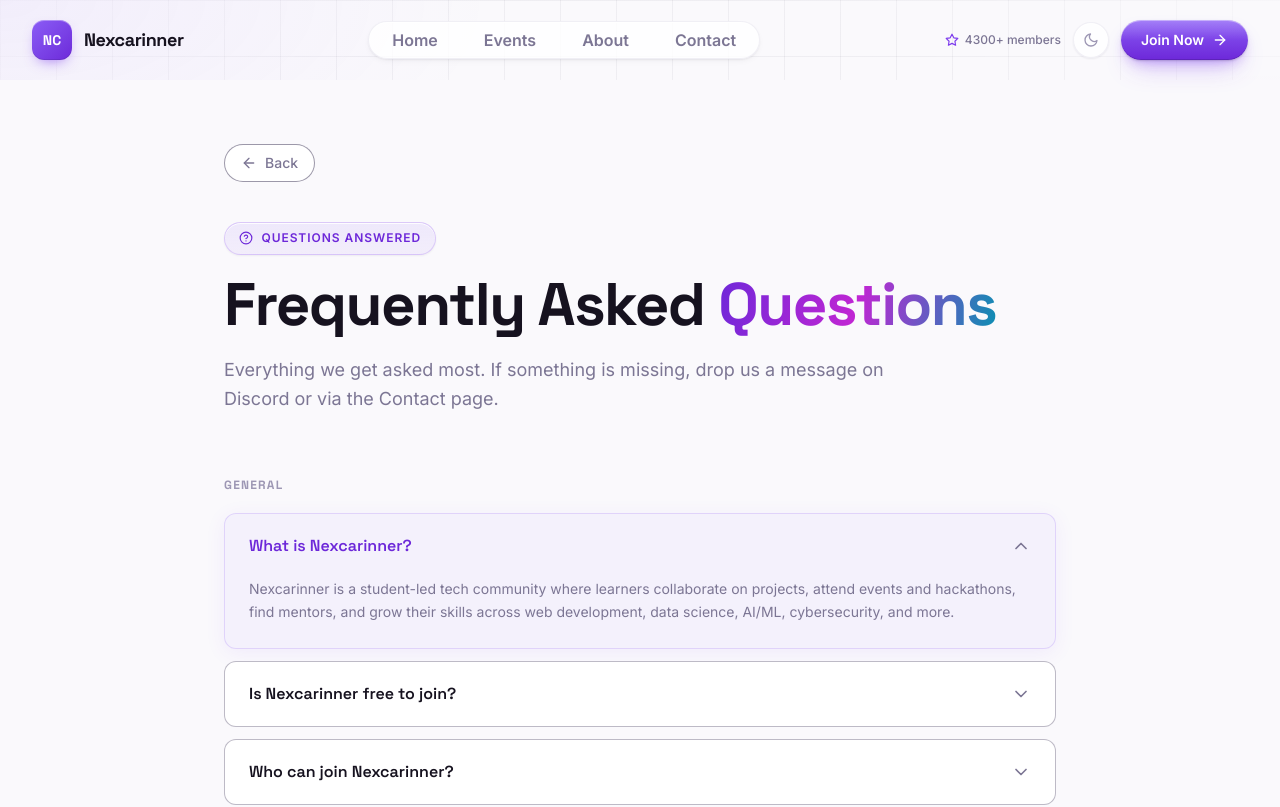
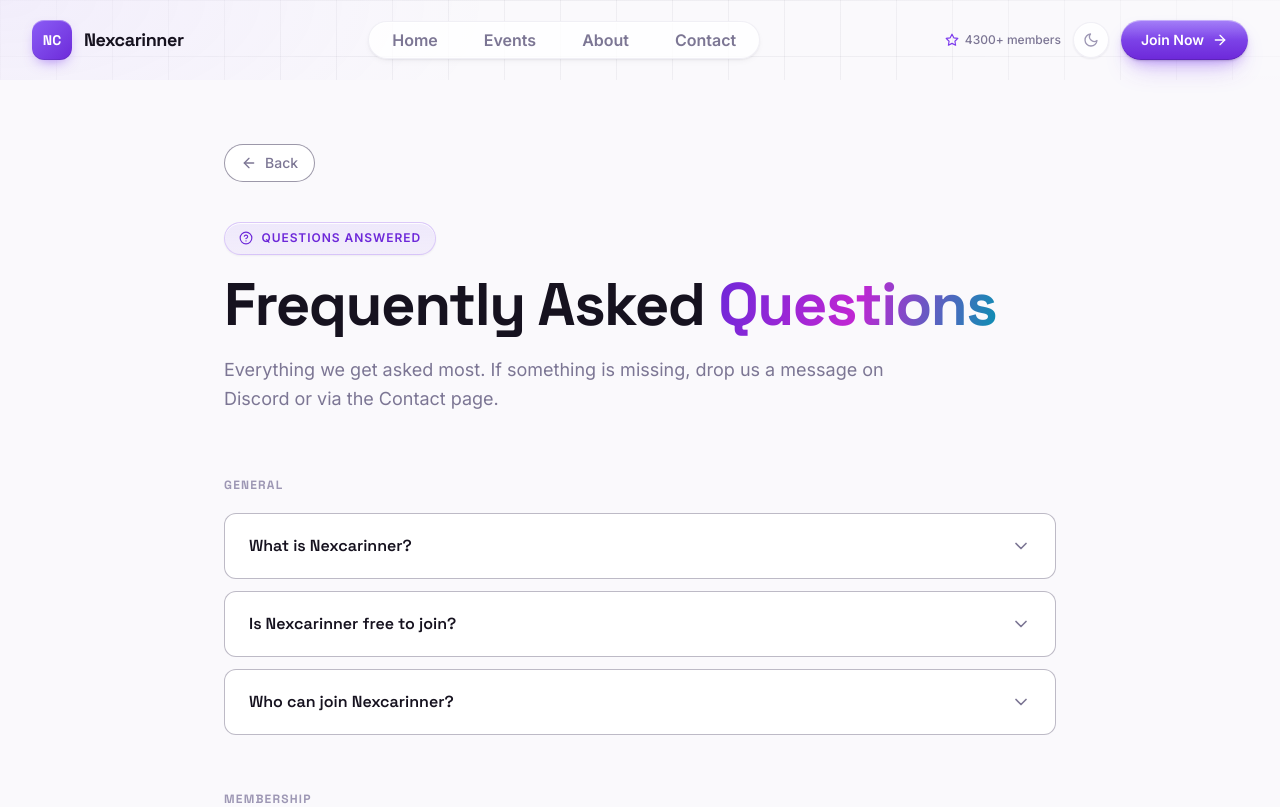
Before and after one commit to codexxxx07/Nexcarinner_Website, a React (Vite) app in the folder FrontEnd/: page /faq in a window 1280 px wide. Shown: the top 807 px of the page. Built offline with nearby package versions, Linux system fonts and the light colour scheme.

Commit message:
Fixed Conflicts

```diff
--- /dev/null
+++ b/FrontEnd/src/components/Accordion.jsx
@@ -0,0 +1,94 @@
+import { useState } from 'react'
+import { FiChevronDown } from 'react-icons/fi'
+import { useTheme } from '../context/ThemeContext'
+
+const AccordionItem = ({ question, answer, isOpen, onToggle }) => {
+  const { dark } = useTheme()
+
+  return (
+    <div
+      className={`overflow-hidden rounded-xl border transition-all duration-300 ${
+        isOpen
+          ? dark
+            ? 'border-white/14 bg-white/6 shadow-[0_4px_20px_rgba(0,0,0,0.4)]'
+            : 'border-brand-500/20 bg-brand-500/5 shadow-[0_4px_20px_rgba(124,58,237,0.08)]'
+          : dark
+          ? 'border-white/8 bg-[#1a1a1a]'
+          : 'border-ink-300/40 bg-white'
+      }`}
+    >
+      <button
+        type="button"
+        onClick={onToggle}
+        aria-expanded={isOpen}
+        className={`flex w-full items-center justify-between px-6 py-5 text-left transition-colors duration-200 ${
+          dark ? 'hover:bg-white/4' : 'hover:bg-brand-500/5'
+        }`}
+      >
+        <span
+          className={`font-display text-base font-semibold transition-colors duration-300 ${
+            dark
+              ? isOpen ? 'text-white' : 'text-gray-300'
+              : isOpen ? 'text-brand-700' : 'text-ink-50'
+          }`}
+        >
+          {question}
+        </span>
+        <FiChevronDown
+          className={`ml-4 h-5 w-5 shrink-0 transition-all duration-300 ${
+            isOpen ? 'rotate-180' : 'rotate-0'
+          } ${dark ? 'text-gray-500' : 'text-ink-400'}`}
+        />
+      </button>
+
+      {/* Smooth height animation via max-height */}
+      <div
+        className={`overflow-hidden transition-all duration-300 ease-in-out ${
+          isOpen ? 'max-h-96 opacity-100' : 'max-h-0 opacity-0'
+        }`}
+      >
+        <p
+          className={`px-6 pb-6 text-sm leading-relaxed transition-colors duration-300 ${
+            dark ? 'text-gray-400' : 'text-ink-400'
+          }`}
+        >
+          {answer}
+        </p>
+      </div>
+    </div>
+  )
+}
+
+/**
+ * Reusable accordion. Pass items as an array of { question, answer }.
+ * Set allowMultiple to let more than one item stay open at once.
+ */
+const Accordion = ({ items = [], allowMultiple = false, className = '' }) => {
+  const [openIndexes, setOpenIndexes] = useState([])
+
+  const toggle = (index) => {
+    setOpenIndexes((prev) =>
+      prev.includes(index)
+        ? prev.filter((i) => i !== index)
+        : allowMultiple
+          ? [...prev, index]
+          : [index],
+    )
+  }
+
+  return (
+    <div className={`space-y-3 ${className}`}>
+      {items.map((item, index) => (
+        <AccordionItem
+          key={item.question}
+          question={item.question}
+          answer={item.answer}
+          isOpen={openIndexes.includes(index)}
+          onToggle={() => toggle(index)}
+        />
+      ))}
+    </div>
+  )
+}
+
+export default Accordion
--- /dev/null
+++ b/FrontEnd/src/hooks/usePageTitle.js
@@ -0,0 +1,7 @@
+import { useEffect } from 'react'
+
+export const usePageTitle = (title) => {
+  useEffect(() => {
+    document.title = title ? `${title} — Nexcarinner` : 'Nexcarinner'
+  }, [title])
+}
--- a/FrontEnd/src/main.jsx
+++ b/FrontEnd/src/main.jsx
@@ -6,7 +6,7 @@ import App from './App.jsx'
 
 createRoot(document.getElementById('root')).render(
   <StrictMode>
-    <BrowserRouter>
+    <BrowserRouter basename={import.meta.env.BASE_URL}>
       <App />
     </BrowserRouter>
   </StrictMode>,
--- a/FrontEnd/src/pages/Blog.jsx
+++ b/FrontEnd/src/pages/Blog.jsx
@@ -2,6 +2,7 @@ import { useNavigate } from 'react-router-dom'
 import { FiArrowLeft, FiCalendar, FiClock, FiTag } from 'react-icons/fi'
 import Reveal from '../components/Reveal'
 import { useTheme } from '../context/ThemeContext'
+import { usePageTitle } from '../hooks/usePageTitle'
 
 const posts = [
   {
@@ -69,6 +70,7 @@ const posts = [
 const Blog = () => {
   const navigate = useNavigate()
   const { dark } = useTheme()
+  usePageTitle('Blog')
 
   return (
     <div className={`min-h-screen transition-colors duration-300 ${dark ? 'bg-[#0f0f0f]' : 'bg-ink-950'}`}>
--- a/FrontEnd/src/pages/Documentation.jsx
+++ b/FrontEnd/src/pages/Documentation.jsx
@@ -2,6 +2,7 @@ import { useNavigate } from 'react-router-dom'
 import { FiArrowLeft, FiBook, FiCode, FiUsers, FiZap, FiShield, FiGlobe } from 'react-icons/fi'
 import Reveal from '../components/Reveal'
 import { useTheme } from '../context/ThemeContext'
+import { usePageTitle } from '../hooks/usePageTitle'
 
 const sections = [
   {
@@ -51,6 +52,7 @@ const sections = [
 const Documentation = () => {
   const navigate = useNavigate()
   const { dark } = useTheme()
+  usePageTitle('Documentation')
 
   return (
     <div className={`min-h-screen transition-colors duration-300 ${dark ? 'bg-[#0f0f0f]' : 'bg-ink-950'}`}>
--- a/FrontEnd/src/pages/FAQ.jsx
+++ b/FrontEnd/src/pages/FAQ.jsx
@@ -1,24 +1,25 @@
-import { useState } from 'react'
 import { useNavigate } from 'react-router-dom'
-import { FiArrowLeft, FiChevronDown, FiHelpCircle } from 'react-icons/fi'
+import { FiArrowLeft, FiHelpCircle } from 'react-icons/fi'
 import Reveal from '../components/Reveal'
+import Accordion from '../components/Accordion'
 import { useTheme } from '../context/ThemeContext'
+import { usePageTitle } from '../hooks/usePageTitle'
 
 const faqData = [
   {
     category: 'General',
     questions: [
       {
-        q: 'What is Nexcarinner?',
-        a: 'Nexcarinner is a student-led tech community where learners collaborate on projects, attend events and hackathons, find mentors, and grow their skills across web development, data science, AI/ML, cybersecurity, and more.',
+        question: 'What is Nexcarinner?',
+        answer: 'Nexcarinner is a student-led tech community where learners collaborate on projects, attend events and hackathons, find mentors, and grow their skills across web development, data science, AI/ML, cybersecurity, and more.',
       },
       {
-        q: 'Is Nexcarinner free to join?',
-        a: 'Yes — completely free. We believe access to a great learning community should not depend on your budget. There are no hidden fees or premium tiers.',
+        question: 'Is Nexcarinner free to join?',
+        answer: 'Yes — completely free. We believe access to a great learning community should not depend on your budget. There are no hidden fees or premium tiers.',
       },
       {
-        q: 'Who can join Nexcarinner?',
-        a: 'Any student, regardless of school, year, or skill level. Whether you are writing your first "Hello World" or shipping production apps, there is a place for you here.',
+        question: 'Who can join Nexcarinner?',
+        answer: 'Any student, regardless of school, year, or skill level. Whether you are writing your first "Hello World" or shipping production apps, there is a place for you here.',
       },
     ],
   },
@@ -26,16 +27,16 @@ const faqData = [
     category: 'Membership',
     questions: [
       {
-        q: 'How do I join the community?',
-        a: 'Head to the Contact page and reach out to us — we will send you an invite to our Discord server where everything happens. From there you can introduce yourself, pick a domain track, and start contributing.',
+        question: 'How do I join the community?',
+        answer: 'Head to the Contact page and reach out to us — we will send you an invite to our Discord server where everything happens. From there you can introduce yourself, pick a domain track, and start contributing.',
       },
       {
-        q: 'Can I be part of multiple domain tracks?',
-        a: 'Absolutely. Many members are in two or even three tracks — for example, someone building a full-stack app might also be in the Data Science track. We encourage cross-domain learning.',
+        question: 'Can I be part of multiple domain tracks?',
+        answer: 'Absolutely. Many members are in two or even three tracks — for example, someone building a full-stack app might also be in the Data Science track. We encourage cross-domain learning.',
       },
       {
-        q: 'What happens if I go inactive for a while?',
-        a: 'Nothing harsh. Life gets busy. Just jump back in whenever you are ready. We do archive inactive members after 6 months of zero activity, but rejoining is instant.',
+        question: 'What happens if I go inactive for a while?',
+        answer: 'Nothing harsh. Life gets busy. Just jump back in whenever you are ready. We do archive inactive members after 6 months of zero activity, but rejoining is instant.',
       },
     ],
   },
@@ -43,16 +44,16 @@ const faqData = [
     category: 'Events & Hackathons',
     questions: [
       {
-        q: 'How often do you run events?',
-        a: 'We run at least one event per month — ranging from casual study sessions and workshop streams to full 48-hour hackathons. Check the Events page for the current calendar.',
+        question: 'How often do you run events?',
+        answer: 'We run at least one event per month — ranging from casual study sessions and workshop streams to full 48-hour hackathons. Check the Events page for the current calendar.',
       },
       {
-        q: 'Do I need a team to join a hackathon?',
-        a: 'No. You can join solo and we will help you find teammates from the community. Most of our best projects have come from people who met each other at the event.',
+        question: 'Do I need a team to join a hackathon?',
+        answer: 'No. You can join solo and we will help you find teammates from the community. Most of our best projects have come from people who met each other at the event.',
       },
       {
-        q: 'Can I suggest or organise my own event?',
-        a: 'Yes! Reach out to any Community Manager on Discord. We love member-led events — workshops, talk series, project showcases, you name it. We will support you with logistics.',
+        question: 'Can I suggest or organise my own event?',
+        answer: 'Yes! Reach out to any Community Manager on Discord. We love member-led events — workshops, talk series, project showcases, you name it. We will support you with logistics.',
       },
     ],
   },
@@ -60,16 +61,16 @@ const faqData = [
     category: 'Mentorship',
     questions: [
       {
-        q: 'How does the mentorship programme work?',
-        a: 'Mentors are experienced members (seniors, alumni, or professionals) who volunteer their time. Sessions are async-first with an optional weekly check-in. You set goals, mentors guide you, and peer pairs keep each other accountable.',
+        question: 'How does the mentorship programme work?',
+        answer: 'Mentors are experienced members (seniors, alumni, or professionals) who volunteer their time. Sessions are async-first with an optional weekly check-in. You set goals, mentors guide you, and peer pairs keep each other accountable.',
       },
       {
-        q: 'Can I become a mentor?',
-        a: 'Yes! If you have been a member for at least 3 months and have expertise in a domain, you can apply to become a mentor. Reach out to our Mentorship Coordinator on Discord.',
+        question: 'Can I become a mentor?',
+        answer: 'Yes! If you have been a member for at least 3 months and have expertise in a domain, you can apply to become a mentor. Reach out to our Mentorship Coordinator on Discord.',
       },
       {
-        q: 'Is mentorship one-on-one or in groups?',
-        a: 'Both. We have 1:1 mentor-mentee pairings for focused guidance, and group mentorship circles (4–6 members) for peer learning in the same track.',
+        question: 'Is mentorship one-on-one or in groups?',
+        answer: 'Both. We have 1:1 mentor-mentee pairings for focused guidance, and group mentorship circles (4–6 members) for peer learning in the same track.',
       },
     ],
   },
@@ -77,87 +78,25 @@ const faqData = [
     category: 'Projects',
     questions: [
       {
-        q: 'How do I propose a project idea?',
-        a: 'Post your idea in the #project-ideas channel on Discord with a short description. If it gets traction, we set up a dedicated project channel and help you form a team.',
+        question: 'How do I propose a project idea?',
+        answer: 'Post your idea in the #project-ideas channel on Discord with a short description. If it gets traction, we set up a dedicated project channel and help you form a team.',
       },
       {
-        q: 'Do projects need to be open source?',
-        a: 'We strongly encourage it, but it is not mandatory. Open source projects get more visibility, feedback, and contributors from within the community.',
+        question: 'Do projects need to be open source?',
+        answer: 'We strongly encourage it, but it is not mandatory. Open source projects get more visibility, feedback, and contributors from within the community.',
       },
       {
-        q: 'What if a project I joined goes stale?',
-        a: "It happens. You can either pick it back up if the original team is gone, archive it, or fork it. We don't abandon ideas — we just pause them.",
+        question: 'What if a project I joined goes stale?',
+        answer: "It happens. You can either pick it back up if the original team is gone, archive it, or fork it. We don't abandon ideas — we just pause them.",
       },
     ],
   },
 ]
 
-// Accordion item component
-const AccordionItem = ({ question, answer, isOpen, onToggle }) => {
-  const { dark } = useTheme()
-
-  return (
-    <div
-      className={`overflow-hidden rounded-xl border transition-all duration-300 ${
-        isOpen
-          ? dark
-            ? 'border-white/14 bg-white/6 shadow-[0_4px_20px_rgba(0,0,0,0.4)]'
-            : 'border-brand-500/20 bg-brand-500/5 shadow-[0_4px_20px_rgba(124,58,237,0.08)]'
-          : dark
-          ? 'border-white/8 bg-[#1a1a1a]'
-          : 'border-ink-300/40 bg-white'
-      }`}
-    >
-      <button
-        onClick={onToggle}
-        aria-expanded={isOpen}
-        className={`flex w-full items-center justify-between px-6 py-5 text-left transition-colors duration-200 ${
-          dark ? 'hover:bg-white/4' : 'hover:bg-brand-500/5'
-        }`}
-      >
-        <span
-          className={`font-display text-base font-semibold transition-colors duration-300 ${
-            dark
-              ? isOpen ? 'text-white' : 'text-gray-300'
-              : isOpen ? 'text-brand-700' : 'text-ink-50'
-          }`}
-        >
-          {question}
-        </span>
-        <FiChevronDown
-          className={`ml-4 h-5 w-5 shrink-0 transition-all duration-300 ${
-            isOpen ? 'rotate-180' : 'rotate-0'
-          } ${dark ? 'text-gray-500' : 'text-ink-400'}`}
-        />
-      </button>
-
-      {/* Smooth height animation via max-height */}
-      <div
-        className={`transition-all duration-300 ease-in-out overflow-hidden ${
-          isOpen ? 'max-h-96 opacity-100' : 'max-h-0 opacity-0'
-        }`}
-      >
-        <p
-          className={`px-6 pb-6 text-sm leading-relaxed transition-colors duration-300 ${
-            dark ? 'text-gray-400' : 'text-ink-400'
-          }`}
-        >
-          {answer}
-        </p>
-      </div>
-    </div>
-  )
-}
-
 const FAQ = () => {
   const navigate = useNavigate()
   const { dark } = useTheme()
-  // Track open items as "categoryIndex-questionIndex"
-  const [openItem, setOpenItem] = useState('0-0')
-
-  const handleToggle = (key) => {
-    setOpenItem((prev) => (prev === key ? null : key))
-  }
+  usePageTitle('FAQ')
 
   return (
     <div className={`min-h-screen transition-colors duration-300 ${dark ? 'bg-[#0f0f0f]' : 'bg-ink-950'}`}>
@@ -221,20 +160,7 @@ const FAQ = () => {
                 </h2>
 
                 {/* Accordion */}
-                <div className="space-y-3">
-                  {section.questions.map((item, qIndex) => {
-                    const key = `${catIndex}-${qIndex}`
-                    return (
-                      <AccordionItem
-                        key={key}
-                        question={item.q}
-                        answer={item.a}
-                        isOpen={openItem === key}
-                        onToggle={() => handleToggle(key)}
-                      />
-                    )
-                  })}
-                </div>
+                <Accordion items={section.questions} />
               </div>
             </Reveal>
           ))}
--- a/FrontEnd/src/pages/Guides.jsx
+++ b/FrontEnd/src/pages/Guides.jsx
@@ -11,6 +11,7 @@ import {
 } from 'react-icons/fi'
 import Reveal from '../components/Reveal'
 import { useTheme } from '../context/ThemeContext'
+import { usePageTitle } from '../hooks/usePageTitle'
 
 const guides = [
   {
@@ -78,6 +79,7 @@ const guides = [
 const Guides = () => {
   const navigate = useNavigate()
   const { dark } = useTheme()
+  usePageTitle('Guides')
 
   return (
     <div className={`min-h-screen transition-colors duration-300 ${dark ? 'bg-[#0f0f0f]' : 'bg-ink-950'}`}>
--- a/FrontEnd/src/pages/NotFound.jsx
+++ b/FrontEnd/src/pages/NotFound.jsx
@@ -2,10 +2,12 @@ import { useNavigate } from 'react-router-dom'
 import { FiArrowLeft, FiHome } from 'react-icons/fi'
 import Reveal from '../components/Reveal'
 import { useTheme } from '../context/ThemeContext'
+import { usePageTitle } from '../hooks/usePageTitle'
 
 const NotFound = () => {
   const navigate = useNavigate()
   const { dark } = useTheme()
+  usePageTitle('Page Not Found')
 
   return (
     <div
```
Also changed, not shown: FrontEnd/src/components/Footer.jsx (+8 -6 lines).
